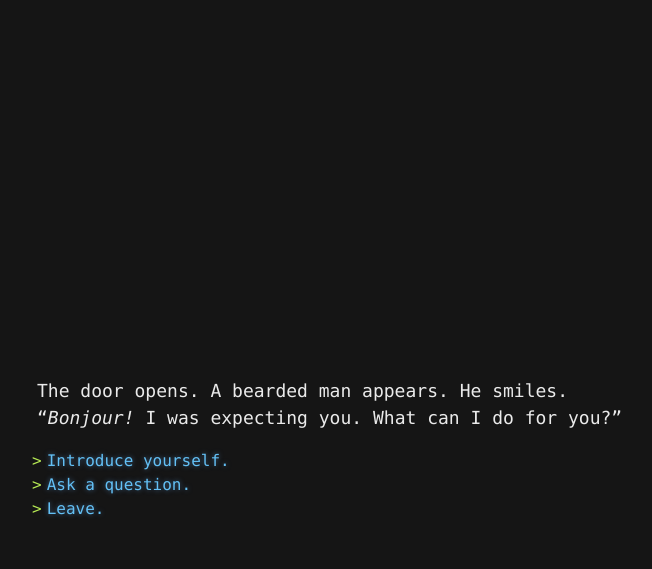
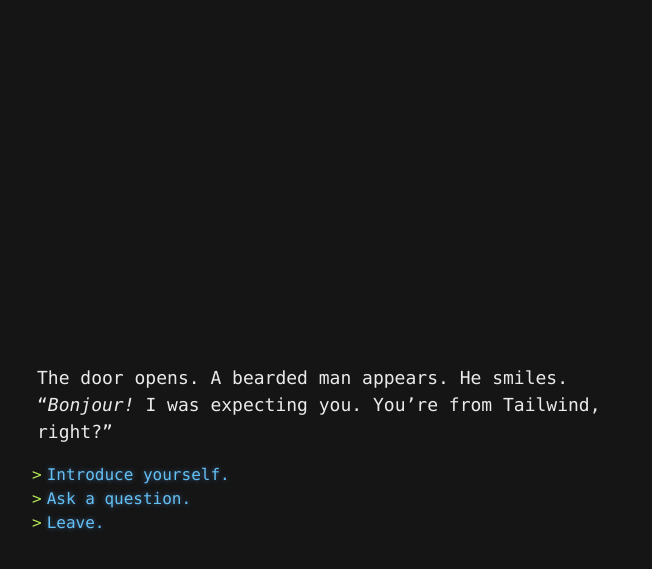
Before and after one commit to yvesgurcan/adventure, a Jekyll site: the page built from door.md, in a window 1280 px wide. Shown: the top 569 px of the page, without its empty margins (308-960 px from the left). Built offline with Jekyll 4.4.1, drawn with Linux system fonts in a browser that asks for light colours; our own code applies the rules of GitHub Pages for plain Markdown files.

Commit message:
Update door.md

```diff
--- a/door.md
+++ b/door.md
@@ -1,4 +1,4 @@
-The door opens. A bearded man appears. He smiles. "_Bonjour!_ I was expecting you. What can I do for you?"
+The door opens. A bearded man appears. He smiles. "_Bonjour!_ I was expecting you. You're from Tailwind, right?"
 
 - [Introduce yourself.](your-name.md)
 - [Ask a question.](questions.md)
```
